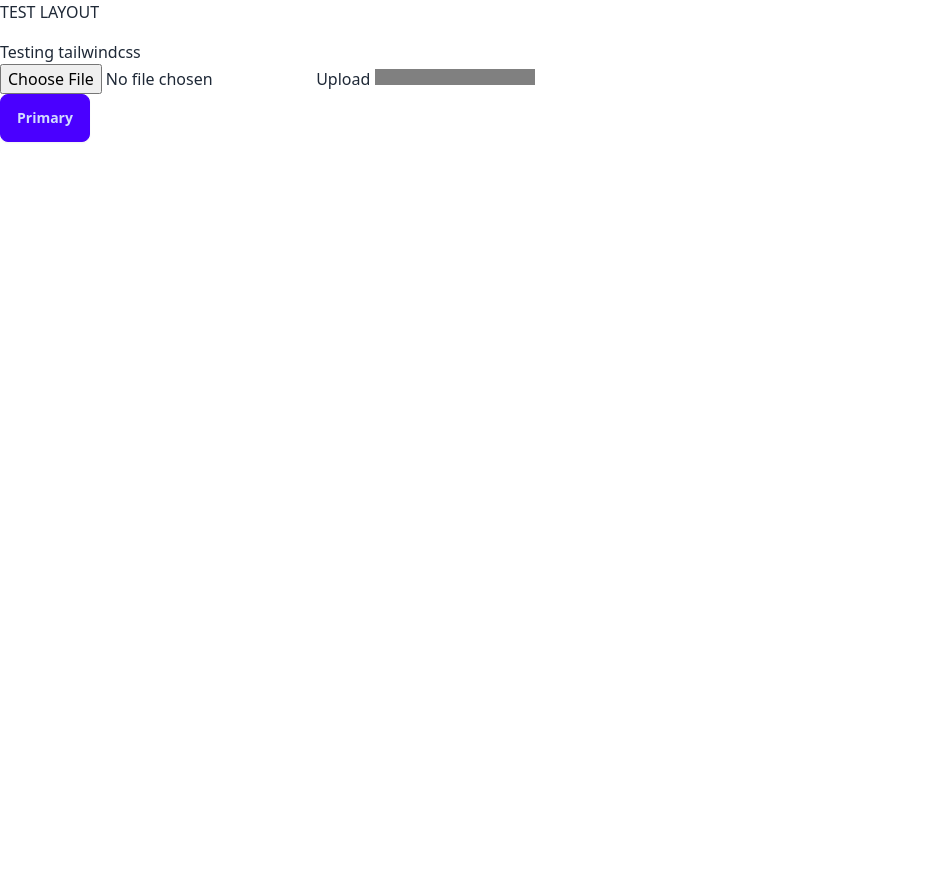
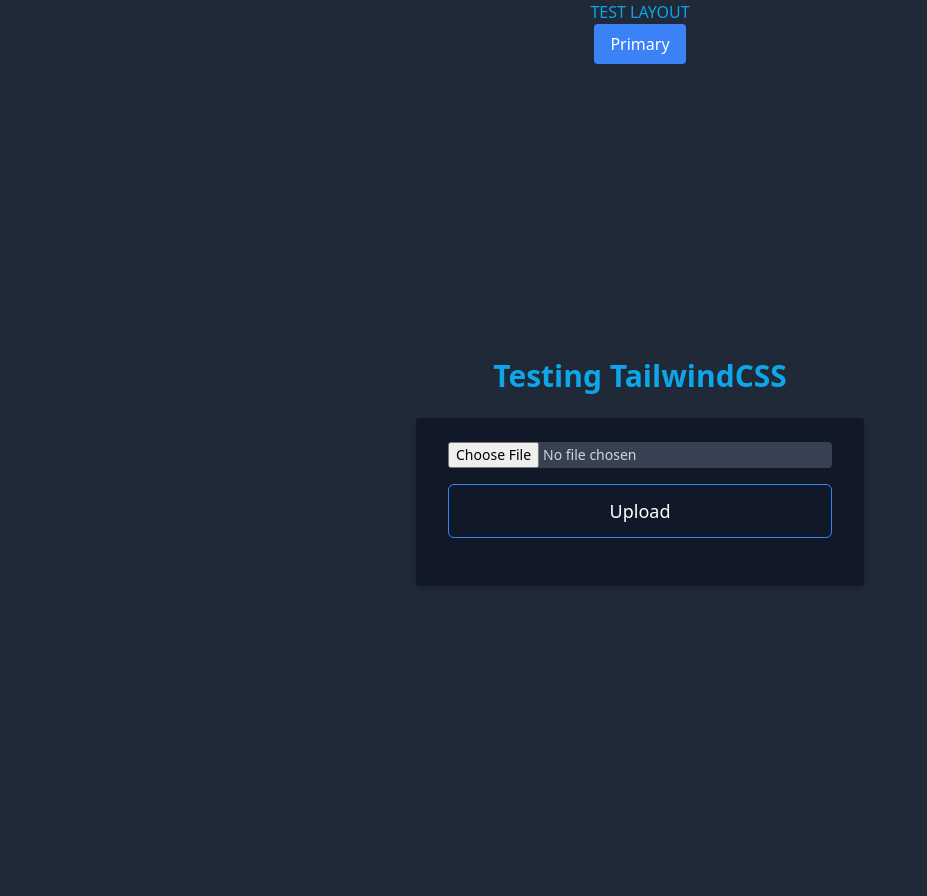
Before and after one commit to Neil-urk12/pizzapy-website, a Django app: page /main/ in a window 1280 px wide. Shown: the whole page, without its empty margins (0-927 px from the left). Before the commit the page ends 142 px from the top, so only its background shows below. Run offline with Django 5.2, Linux system fonts and the light colour scheme; style sheets or scripts are compiled from the project's sources; some libraries are stand-ins or nearby versions.

Commit message:
Enhance UI with TailwindCSS and Update Project Configuration

```diff
--- a/PizzaPyWebApp/app_web/urls.py
+++ b/PizzaPyWebApp/app_web/urls.py
@@ -16,9 +16,10 @@ Including another URLconf
 """
 from django.contrib import admin
 from django.urls import include, path
+from app_server import views
 
 urlpatterns = [
     path("admin/", admin.site.urls),
     path("main/", include("app_server.urls")),
-
+    path('', views.index, name='index'),
 ]
--- a/PizzaPyWebApp/templates/base.html
+++ b/PizzaPyWebApp/templates/base.html
@@ -1,24 +1,40 @@
 <!DOCTYPE html>
 <html lang="en">
-  <head>
-    <meta charset="UTF-8" />
-    <meta http-equiv="X-UA-Compatible" content="IE=edge" />
-    <meta name="viewport" content="width=device-width, initial-scale=1.0" />
-    <title>PIZZAPY WEBSITE</title>
-  </head>
-  <body>
-    <p className="text-sky-500 dark:text-sky-400">TEST LAYOUT</p>
-    <div class="container mt-4">{% block content %} {% endblock %}</div>
-    <button class="btn btn-primary">Primary</button>
-    <!-- Add links to HTMX and CSS file  -->
-    <!-- <script src="../static/js/htmx.min.js" defer></script> -->
-    <script src="https://unpkg.com/htmx.org@1.9.2" integrity="sha384-L6OqL9pRWyyFU3+/bjdSri+iIphTN/bvYyM37tICVyOJkWZLpP2vGn6VUEXgzg6h" crossorigin="anonymous"></script>
 
-    {% load static %}
-    <!-- <script src="{% static 'js/htmx.min.js' %}" defer></script> -->
-    <!-- <link rel="stylesheet" href="{% static 'css/custom.css' %}" /> -->
-    <link rel="stylesheet" href="{% static 'css/main.min.css' %}" />
+<head>
+  <meta charset="UTF-8">
+  <meta http-equiv="X-UA-Compatible" content="IE=edge">
+  <meta name="viewport" content="width=device-width, initial-scale=1.0">
+  <title>PIZZAPY WEBSITE</title>
+  {% load static %}
+  <link href="https://cdn.jsdelivr.net/npm/tailwindcss@2.2.19/dist/tailwind.min.css" rel="stylesheet">
+  <link rel="stylesheet" href="{% static 'css/main.min.css' %}">
+</head>
 
-    <!-- <link rel="stylesheet" href="../static/css/custom.css" /> -->
-  </body>
+<body class="text-gray-800 bg-gray-100">
+  <div class="flex flex-col items-center justify-center w-full min-h-screen bg-gray-800">
+    <!-- TEST LAYOUT text -->
+    <p class="text-sky-500 dark:text-sky-400">TEST LAYOUT</p>
+
+    <!-- Primary button -->
+    <button class="px-4 py-2 text-white transition duration-200 ease-in bg-blue-500 rounded hover:bg-blue-600">
+      Primary
+    </button>
+
+    <!-- Content block where you can insert dynamic Django content -->
+    <div class="container p-4 mx-auto">
+      {% block content %}
+      {% endblock %}
+    </div>
+  </div>
+
+  <!-- HTMX and your custom scripts -->
+  <script src="https://unpkg.com/htmx.org@1.9.2"
+    integrity="sha384-L6OqL9pRWyyFU3+/bjdSri+iIphTN/bvYyM37tICVyOJkWZLpP2vGn6VUEXgzg6h"
+    crossorigin="anonymous"></script>
+  <!-- <script src="{% static 'js/htmx.min.js' %}" defer></script> -->
+  <!-- <script src="{% static 'js/custom.js' %}" defer></script> -->
+
+</body>
+
 </html>
--- a/PizzaPyWebApp/templates/index.html
+++ b/PizzaPyWebApp/templates/index.html
@@ -1,16 +1,88 @@
-{% extends 'base.html' %} {% block content %}
+{% extends 'base.html' %}
+{% block content %}
 
-<p className="text-sky-500 dark:text-red-300">Testing tailwindcss</p>
-<form id="form" hx-encoding="multipart/form-data" hx-post="/upload">
-  <input type="file" name="file" />
-  <button>Upload</button>
-  <progress id="progress" value="0" max="100"></progress>
-</form>
+<div class="flex items-center justify-center min-h-screen bg-gray-800">
+  <div class="w-full max-w-md mx-auto">
+    <h2 class="mb-6 text-3xl font-bold text-center text-sky-500">Testing TailwindCSS</h2>
+
+    <form id="form" hx-encoding="multipart/form-data" enctype="multipart/form-data" method="post"
+      class="px-8 pt-6 pb-8 mb-4 bg-gray-900 rounded shadow-md">
+      <div id="file-input-container" class="mb-4">
+        <input type="file" name="file" id="file"
+          class="block w-full text-sm text-gray-300 bg-gray-700 border-gray-700 rounded file:mr-4 file:py-2 file:px-4 file:rounded file:border-0 file:text-sm file:font-semibold file:bg-violet-500 file:text-white hover:file:bg-violet-600" />
+        <p id="file-validation" class="hidden mt-2 text-sm text-red-500"></p>
+      </div>
+      <div class="flex justify-center mb-4">
+        <button type="button" id="upload-btn"
+          class="w-full px-6 py-3 text-lg text-white transition duration-150 ease-in-out bg-blue-600 border border-blue-500 rounded-md hover:bg-blue-700 focus:outline-none focus:ring-2 focus:ring-blue-500 focus:ring-opacity-50">Upload</button>
+      </div>
+      <div id="progress-container" class="w-full bg-gray-700 rounded-full h-2.5 hidden">
+        <progress id="progress" value="0" max="100" class="w-full h-2.5 bg-blue-600 rounded-full"></progress>
+      </div>
+    </form>
+  </div>
+</div>
+
+<!-- Toast notification container -->
+<div id="toast-container" class="fixed bottom-0 right-0 p-4"></div>
+
+
+
 <script>
-  htmx.on("#form", "htmx:xhr:progress", function (evt) {
-    htmx
-      .find("#progress")
-      .setAttribute("value", (evt.detail.loaded / evt.detail.total) * 100);
+  document.getElementById('upload-btn').addEventListener('click', function () {
+    const fileInput = document.getElementById('file');
+    const fileValidation = document.getElementById('file-validation');
+    const progressContainer = document.getElementById('progress-container');
+    const formData = new FormData(document.getElementById('form'));
+
+    fileValidation.classList.add('hidden');
+    progressContainer.classList.add('hidden');
+
+    if (fileInput.files.length > 0) {
+      progressContainer.classList.remove('hidden');
+
+      fetch('/upload', {
+        method: 'POST',
+        body: formData,
+      })
+        .then(response => {
+          if (!response.ok) throw new Error('Network response was not ok.');
+          return response.json();  // or .text() if the response is not JSON
+        })
+        .then(data => {
+          showToast('File uploaded successfully!', 'success');
+          progressContainer.classList.add('hidden');
+        })
+        .catch(error => {
+          showToast('File upload failed!', 'error');
+          progressContainer.classList.add('hidden');
+        });
+    } else {
+      fileValidation.textContent = 'Please select a file to upload.';
+      fileValidation.classList.remove('hidden');
+    }
   });
+
+  function showToast(message, type) {
+    const toastContainer = document.getElementById('toast-container');
+    const toast = document.createElement('div');
+    toast.className = `toast ${type === 'success' ? 'bg-green-500' : 'bg-red-500'} rounded-lg px-4 py-2 shadow-lg m-2`;
+    toast.innerHTML = `
+    <div class="flex items-center justify-between">
+      <span class="text-white">${message}</span>
+      <button onclick="this.parentNode.parentNode.remove()" class="ml-4 text-white">
+        &times;
+      </button>
+    </div>
+  `;
+    toastContainer.appendChild(toast);
+    setTimeout(() => {
+      if (toast.parentNode === toastContainer) {
+        toastContainer.removeChild(toast);
+      }
+    }, 5000);
+  }
+
 </script>
+
 {% endblock %}
```
Also changed, not shown: 1 other file.
